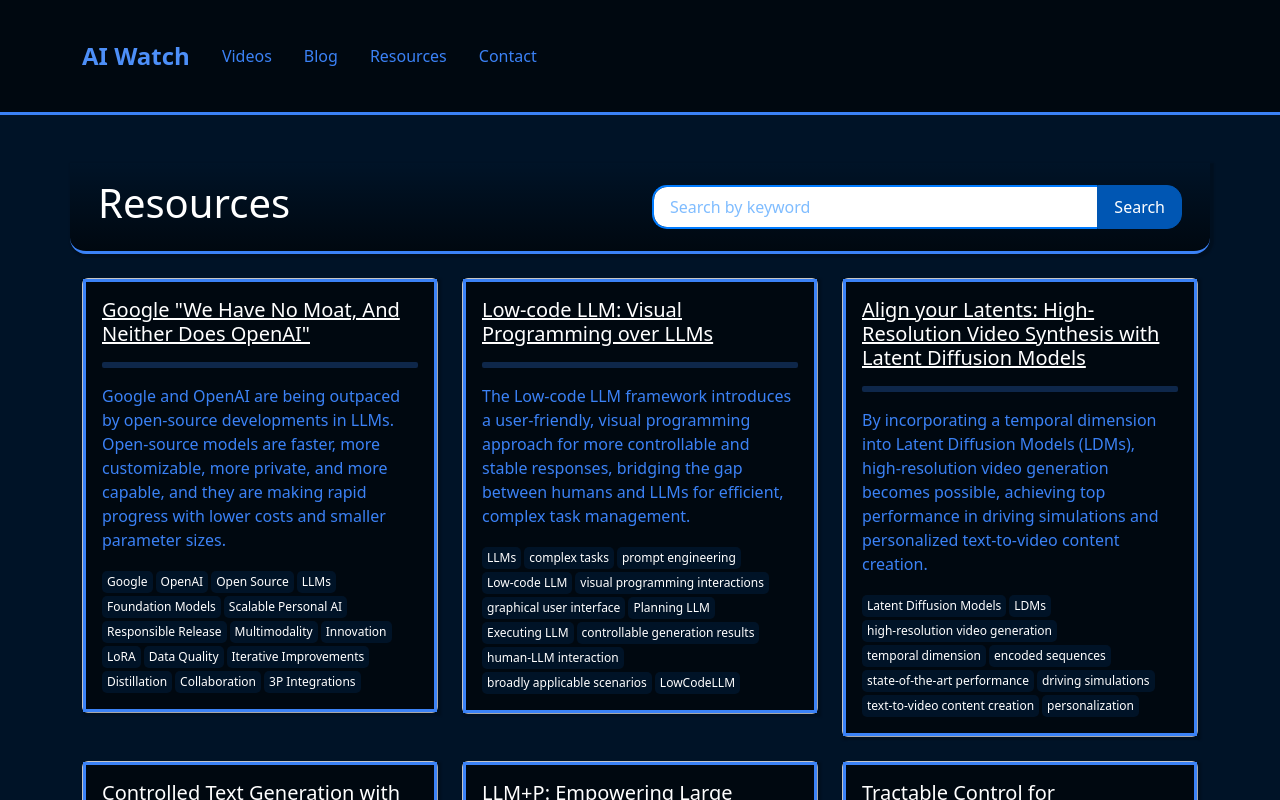
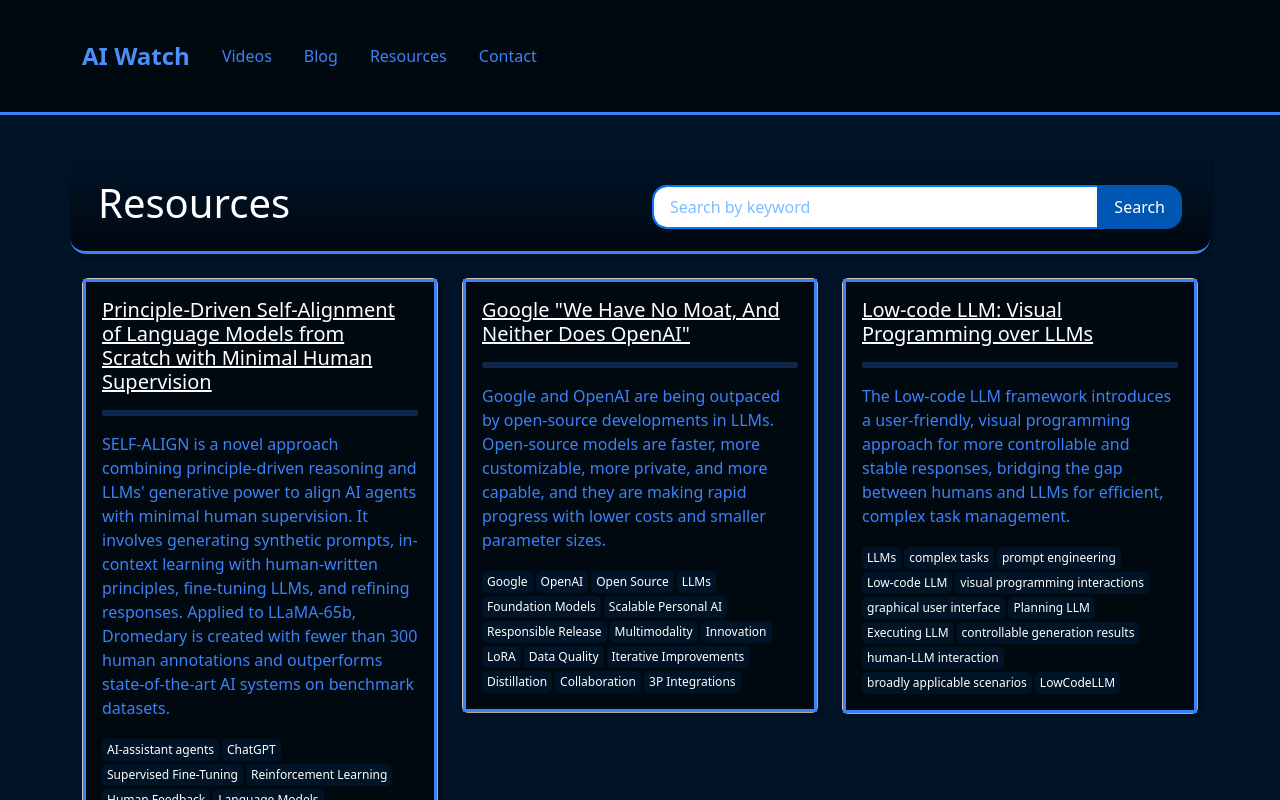
Before and after one commit to dstock3/aiwatch, a React (Create React App) app: page /resources in a window 1280 px wide. Shown: the top 800 px of the page. Built offline with nearby package versions, Linux system fonts and the light colour scheme.

Commit message:
Added to resources page.

```diff
--- a/src/data/resources.js
+++ b/src/data/resources.js
@@ -1,4 +1,10 @@
 const resources = [
+    {
+      title: 'Principle-Driven Self-Alignment of Language Models from Scratch with Minimal Human Supervision',
+      url: 'https://arxiv.org/pdf/2305.03047',
+      description: "SELF-ALIGN is a novel approach combining principle-driven reasoning and LLMs' generative power to align AI agents with minimal human supervision. It involves generating synthetic prompts, in-context learning with human-written principles, fine-tuning LLMs, and refining responses. Applied to LLaMA-65b, Dromedary is created with fewer than 300 human annotations and outperforms state-of-the-art AI systems on benchmark datasets.",
+      keywords: ['AI-assistant agents', 'ChatGPT', 'Supervised Fine-Tuning', 'Reinforcement Learning', 'Human Feedback', 'Language Models', 'Human Supervision', 'SELF-ALIGN', 'Principle-Driven Reasoning', 'Generative Power', 'LLMs', 'In-Context Learning', 'LLaMA-65b', 'Dromedary']
+    },
     {
       title: 'Google "We Have No Moat, And Neither Does OpenAI"',
       description: 'Google and OpenAI are being outpaced by open-source developments in LLMs. Open-source models are faster, more customizable, more private, and more capable, and they are making rapid progress with lower costs and smaller parameter sizes.',
```
